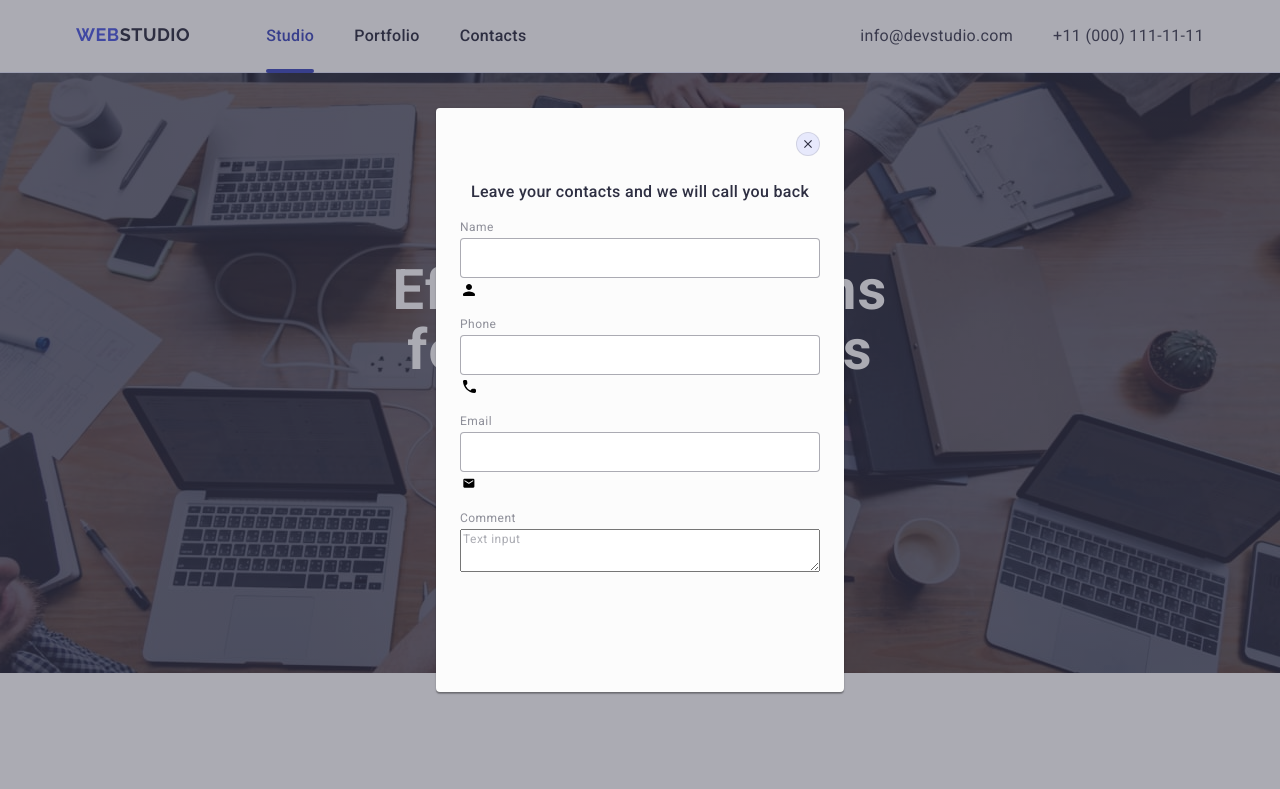
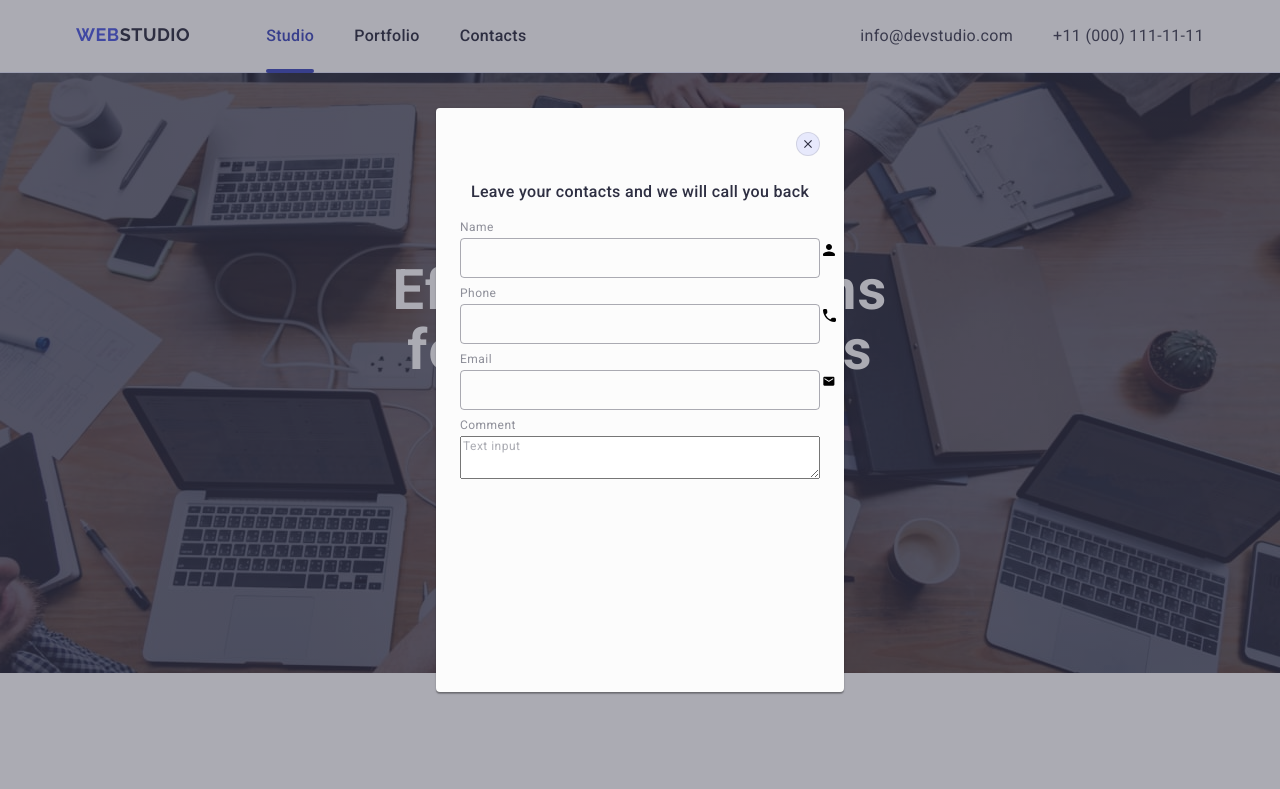
Before and after one commit to Olena2583/goit-markup-hw-05, a plain HTML site: page index.html in a window 1280 px wide. Shown: the top 789 px of the page. Drawn offline with nearby package versions, Linux system fonts and the light colour scheme.

Commit message:
fix input

```diff
--- a/css/styles.css
+++ b/css/styles.css
@@ -698,6 +698,10 @@ input::placeholder {
   transition: border-color 250ms cubic-bezier(0.4, 0, 0.2, 1);
   outline: transparent;
   padding-left: 38px;
+  background-color: transparent;
+}
+.modal-icon {
+  position: absolute;
 }
 
 .form-input:hover,
--- a/index.html
+++ b/index.html
@@ -519,7 +519,7 @@
               <input
                 class="form-input"
                 type="text"
-                name="name"
+                name="user-name"
                 id="user-name"
               />
               <svg class="modal-icon" width="18" height="24">
```
